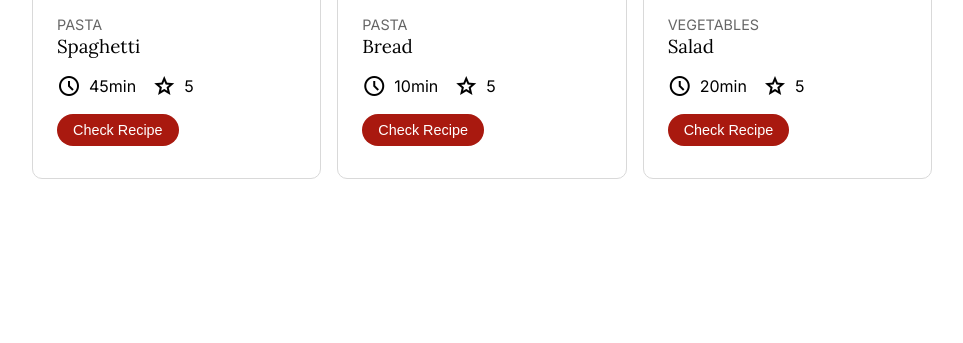
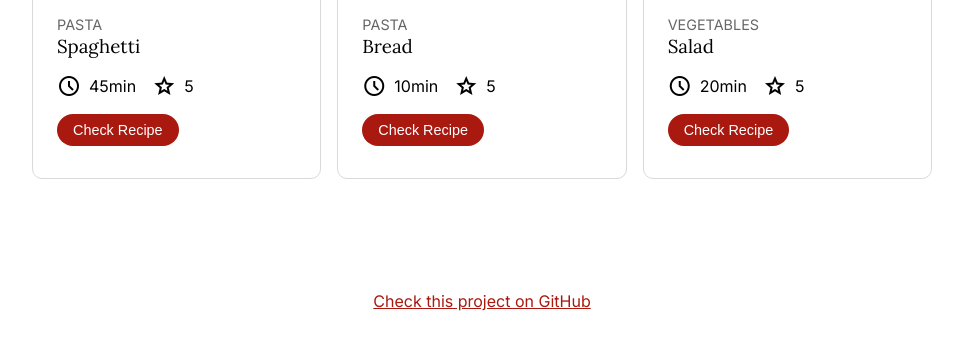
Before and after one commit to nidhiparab/recipedia, a website built with Vite: page index.html in a window 1280 px wide. Shown: the part 1475-1818 px from the top of the page, without its empty margins (158-1121 px from the left). Before the commit the page ends 1734 px from the top, so only its background shows below. Built offline with nearby package versions, Linux system fonts and the light colour scheme.

Commit message:
added footer and screenshot to readme

```diff
--- a/index.html
+++ b/index.html
@@ -68,5 +68,13 @@
       <div class="community-selections-container recipes-container"></div>
     </section>
   </main>
+
+  <footer class="page-footer utils-text-center">
+    <p>
+      <a href="https://github.com/f1redr4g0n/recipedia">
+        Check this project on GitHub
+      </a>
+    </p>
+  </footer>
 </body>
 </html>
--- a/script.js
+++ b/script.js
@@ -74,7 +74,7 @@ to=compress&cs=tinysrgb&w=1260&h=750&dpr=1'
   })
 ];
 
-$communitySelections = [
+const $communitySelections = [
   createRecipeCard({
     name: 'Spaghetti',
     category: 'Pasta',
--- a/style.css
+++ b/style.css
@@ -44,6 +44,14 @@ h1 {
 
 section {
   margin: 5rem 0;
+}
+
+a {
+  color: var(--primary);
+}
+
+a:hover {
+  color: var(--primary-dark);
 }
 
 .container {
@@ -160,6 +168,12 @@ section {
   background: var(--primary-darker);
 }
 
+/* Page footer */
+
+.page-footer {
+  padding: 2rem;
+}
+
 /* Utility classes */
 
 .utils-flex {
@@ -189,3 +203,7 @@ section {
 .utils-invert-x {
   scale: -1 1;
 }
+
+.utils-text-center {
+  text-align: center;
+}
```
Also changed, not shown: README.md, 1 other file.
